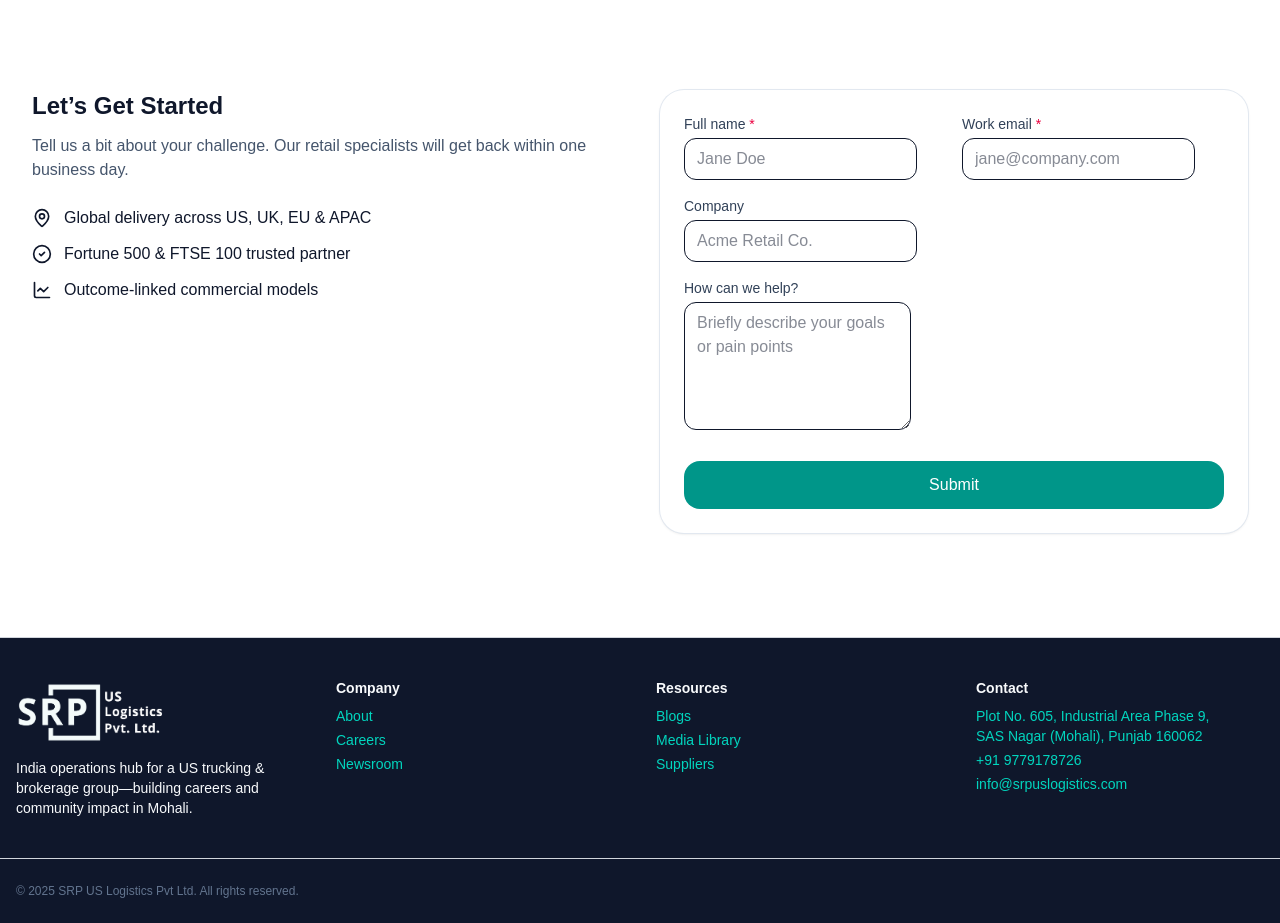
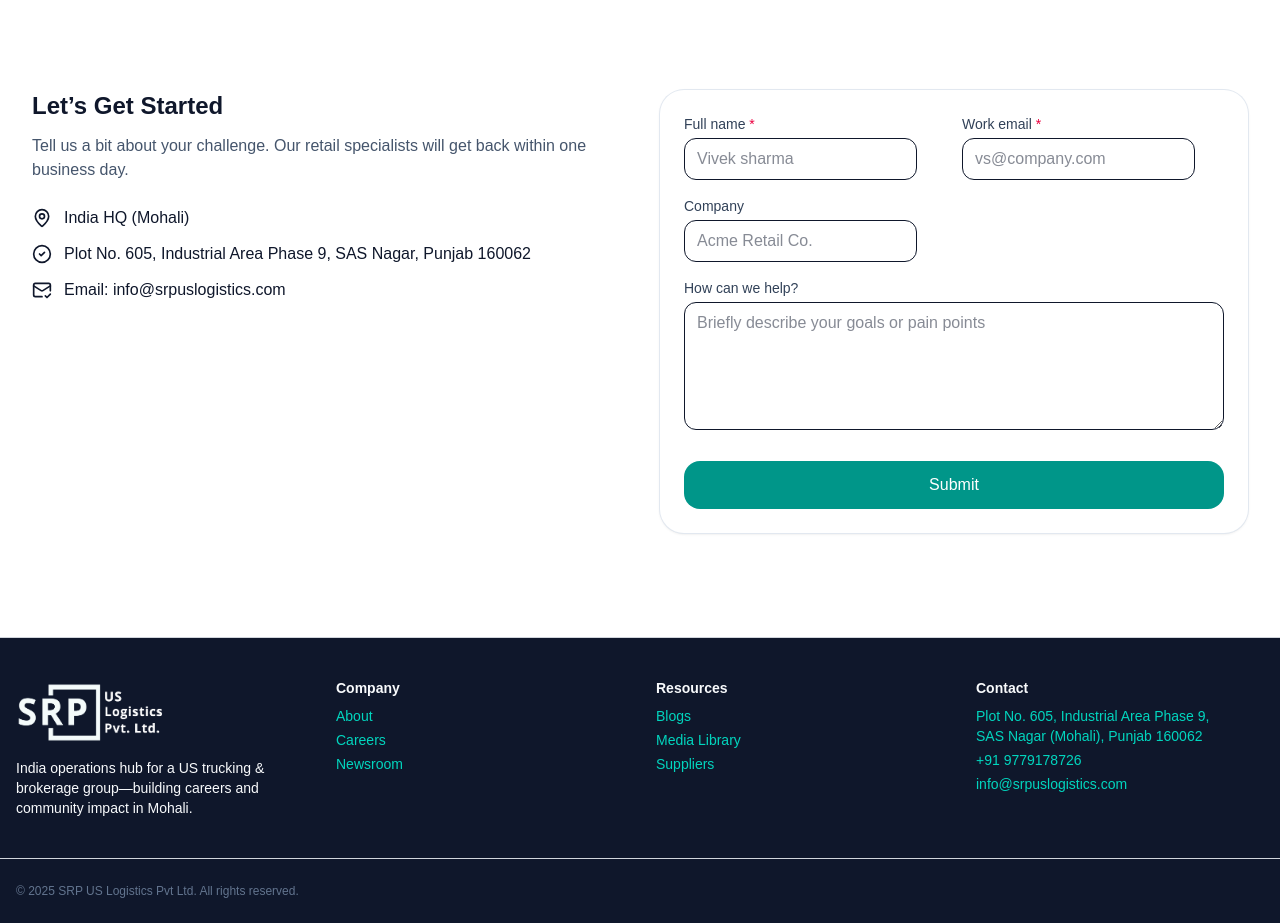
Before and after one commit to vivekinsonix/srp-india, a Next.js app: page /retail in a window 1280 px wide. Shown: the part 3720-4643 px from the top of the page. Built offline with nearby package versions, Linux system fonts and the light colour scheme.

Commit message:
Sub neader chnages

```diff
--- a/src/app/header/HeroBanner.tsx
+++ b/src/app/header/HeroBanner.tsx
@@ -37,7 +37,10 @@ export default function HeroSection() {
             <h3 className="mt-2 text-xl ">
              Check now if your business process qualifies for our newly launched <strong>Automation-first BPO operations that use AI + Human Hybrid Models</strong>
             </h3>
-            <p className="mt-3 text-teal-200"> logistics, Healthcare, Retail, Legal and Compliance</p>
+            <p className="my-3 text-teal-200"> logistics, Healthcare, Retail, Legal and Compliance</p>
+              <a href="/retail" className="rounded-xl  mt-3 inline-block border hover:bg-teal-600 border-white/20 px-4 py-2">
+             Learn More
+            </a>
           </div>
         </div>
 
--- a/src/app/retail/page.tsx
+++ b/src/app/retail/page.tsx
@@ -1,6 +1,6 @@
 "use client";
 import { useState } from "react";
-import { MapPin, ChevronRight, CheckCircle2, Sparkles, Building2, ShoppingCart, Package, Shirt, HeartPulse, MonitorSmartphone, LineChart, Rocket, Users, Layers, Cpu, Bot, BarChart3, ShieldCheck } from "lucide-react";
+import { MapPin, ChevronRight, CheckCircle2, Sparkles, Building2, ShoppingCart, Package, Shirt, HeartPulse, MonitorSmartphone, LineChart, Rocket, Users, Layers, Cpu, Bot, BarChart3, ShieldCheck, MailCheck } from "lucide-react";
 import Header from "@/app/header/page";
 import Footer from "@/app/footer/page";
 
@@ -405,9 +405,9 @@ function Contact({ id }: { id?: string }) {
               Tell us a bit about your challenge. Our retail specialists will get back within one business day.
             </p>
             <ul className="mt-6 space-y-3">
-              <li className="flex items-start gap-3"><MapPin className="size-5 mt-0.5" /> Global delivery across US, UK, EU & APAC</li>
-              <li className="flex items-start gap-3"><CheckCircle2 className="size-5 mt-0.5" /> Fortune 500 & FTSE 100 trusted partner</li>
-              <li className="flex items-start gap-3"><LineChart className="size-5 mt-0.5" /> Outcome‑linked commercial models</li>
+              <li className="flex items-start gap-3"><MapPin className="size-5 mt-0.5" />India HQ (Mohali)</li>
+              <li className="flex items-start gap-3"><CheckCircle2 className="size-5 mt-0.5" />Plot No. 605, Industrial Area Phase 9, SAS Nagar, Punjab 160062</li>
+              <li className="flex items-start gap-3"><MailCheck className="size-5 mt-0.5" /> Email: info@srpuslogistics.com</li>
             </ul>
           </div>
 
@@ -419,7 +419,7 @@ function Contact({ id }: { id?: string }) {
                   value={state.name}
                   onChange={(e) => setState({ ...state, name: e.target.value })}
              className="rounded-xl border px-3 py-2 focus:outline-none focus:ring-2 focus:ring-teal-500"
-                  placeholder="Jane Doe"
+                  placeholder="Vivek sharma"
                 />
               </Field>
               <Field label="Work email" required>
@@ -429,7 +429,7 @@ function Contact({ id }: { id?: string }) {
                   value={state.email}
                   onChange={(e) => setState({ ...state, email: e.target.value })}
               className="rounded-xl border px-3 py-2 focus:outline-none focus:ring-2 focus:ring-teal-500"
-                  placeholder="jane@company.com"
+                  placeholder="vs@company.com"
                 />
               </Field>
          </div>
@@ -445,20 +445,20 @@ function Contact({ id }: { id?: string }) {
               </Field>
             </div>
            </div>
-                  <div className="grid md:grid-cols-2 gap-4">
+                  <div className="grid md:grid-cols-1 gap-4">
             <div className="mt-4">
               <Field label="How can we help?">
                 <textarea
                   value={state.message}
                   onChange={(e) => setState({ ...state, message: e.target.value })}
-                  className="rounded-xl border px-3 py-2 min-h-32 focus:outline-none focus:ring-2 focus:ring-teal-500"
+                  className="rounded-xl border px-3 w-full py-2 min-h-32 focus:outline-none focus:ring-2 focus:ring-teal-500"
                   placeholder="Briefly describe your goals or pain points"
                 />
               </Field>
             </div>
           </div>
             {!submitted ? (
-              <button type="submit" className="mt-6 w-full rounded-2xl bg-teal-600 hover:bg-teal-700 text-white px-5 py-3 font-medium">
+              <button type="submit" className="mt-6 w-full cursor-pointer rounded-2xl bg-teal-600 hover:bg-teal-700 text-white px-5 py-3 font-medium">
                 Submit
               </button>
             ) : (
```
